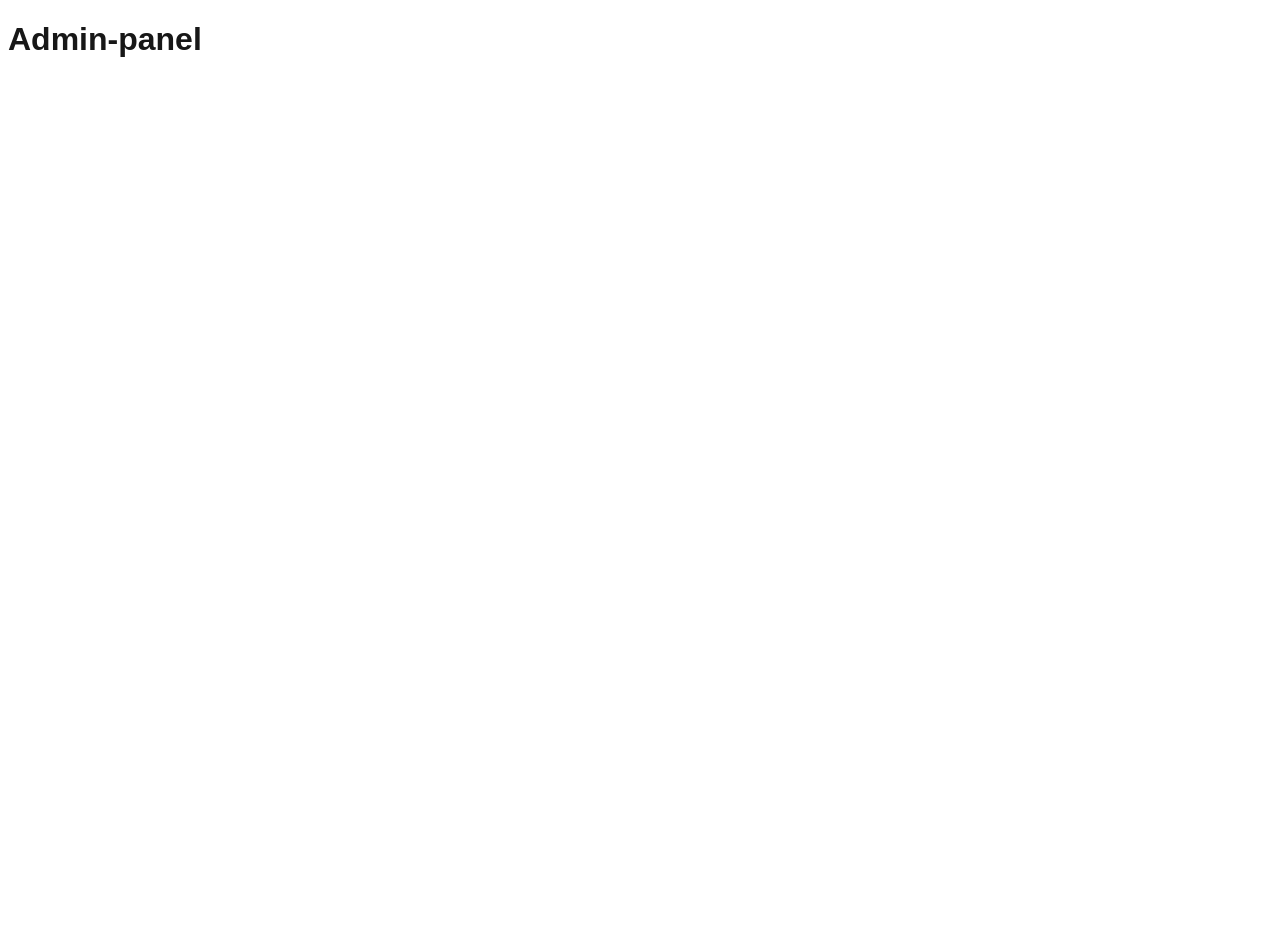
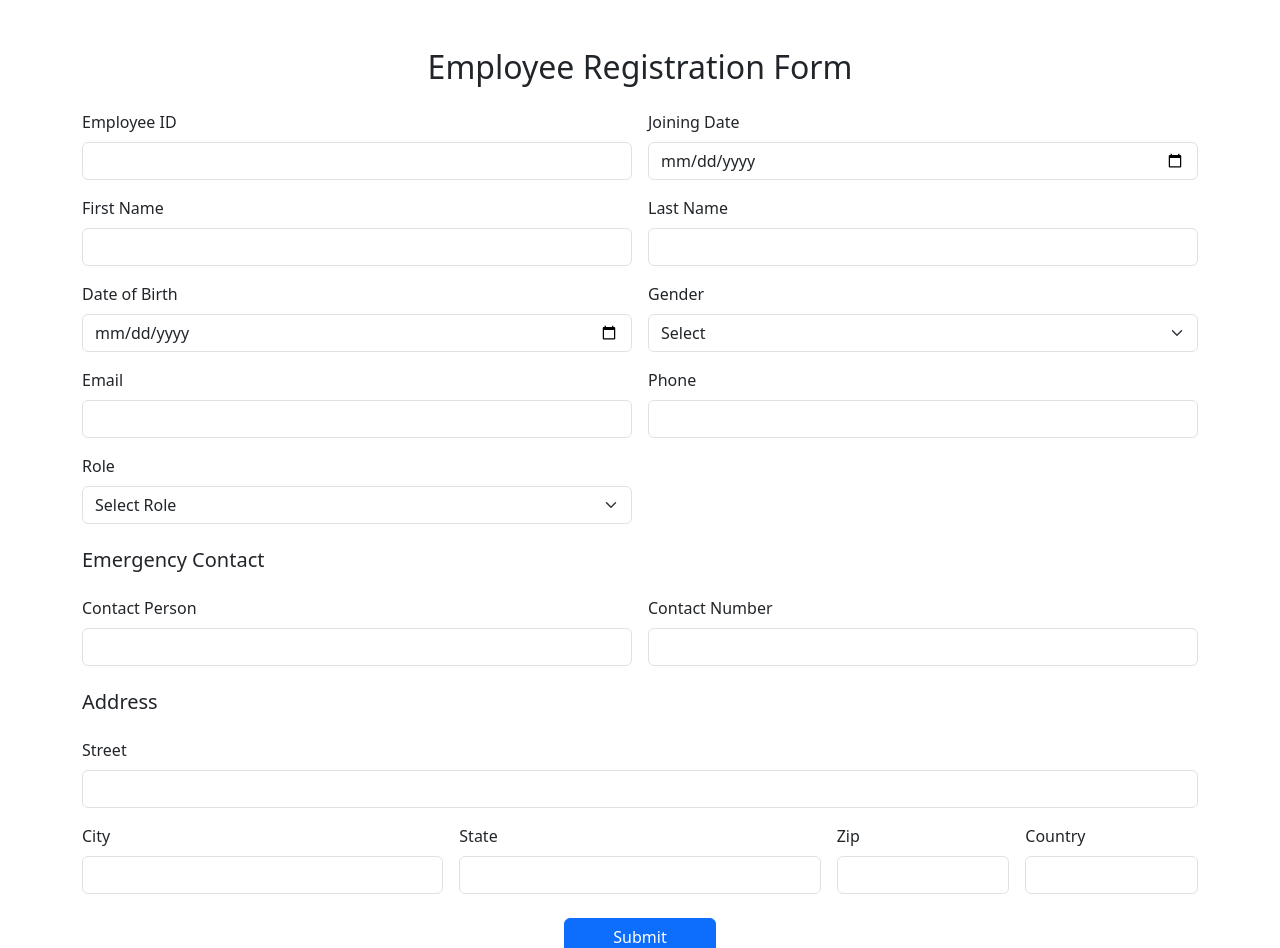
Before and after one commit to Cloudlabel-2025/admin-panel, a Next.js app: page / in a window 1280 px wide. Shown: the top 948 px of the page. Before the commit the page ends 800 px from the top, so only its background shows below. Built offline with nearby package versions, Linux system fonts and the light colour scheme.

Commit message:
Employee-Form

```diff
--- /dev/null
+++ b/src/app/BootstrapClient.js
@@ -0,0 +1,10 @@
+"use client";
+import { useEffect } from "react";
+
+export default function BootstrapClient({ children }) {
+  useEffect(() => {
+    require("bootstrap/dist/js/bootstrap.bundle.min.js");
+  }, []);
+
+  return children;
+}
--- a/src/app/layout.js
+++ b/src/app/layout.js
@@ -1,5 +1,9 @@
 import { Geist, Geist_Mono } from "next/font/google";
 import "./globals.css";
+import "bootstrap/dist/css/bootstrap.min.css";
+import "./globals.css"; // your custom styles
+import BootstrapClient from "./BootstrapClient";
+
 
 const geistSans = Geist({
   variable: "--font-geist-sans",
@@ -20,7 +24,11 @@ export default function RootLayout({ children }) {
   return (
     <html lang="en">
       <body suppressHydrationWarning={true} className={`${geistSans.variable} ${geistMono.variable} antialiased`}>
-        {children}
+        <BootstrapClient>
+          {children}
+        </BootstrapClient>
+
+
       </body>
     </html>
   );
--- a/src/app/page.js
+++ b/src/app/page.js
@@ -1,9 +1,253 @@
+"use client";
 
+import { useState } from "react";
 
-export default function Home() {
+export default function EmployeeForm() {
+  const [formData, setFormData] = useState({
+    employeeId: "",
+    firstName: "",
+    lastName: "",
+    dob: "",
+    gender: "",
+    email: "",
+    phone: "",
+    joiningDate: "",
+    role: "",
+    emergencyContact: {
+      contactPerson: "",
+      contactNumber: "",
+    },
+    address: {
+      street: "",
+      city: "",
+      state: "",
+      zip: "",
+      country: "",
+    },
+  });
+
+  const handleChange = (e) => {
+    const { name, value } = e.target;
+
+    // Handle nested objects (emergencyContact, address)
+    if (name.includes(".")) {
+      const [parent, child] = name.split(".");
+      setFormData((prev) => ({
+        ...prev,
+        [parent]: {
+          ...prev[parent],
+          [child]: value,
+        },
+      }));
+    } else {
+      setFormData((prev) => ({ ...prev, [name]: value }));
+    }
+  };
+
+  const handleSubmit = (e) => {
+    e.preventDefault();
+    console.log("Submitted Data:", formData);
+    // You can POST to your API route here
+  };
+
   return (
-    <div className="container">
-       <h1>Admin-panel</h1>
+    <div className="container mt-5">
+      <h2 className="mb-4 text-center">Employee Registration Form</h2>
+      <form className="row g-3" onSubmit={handleSubmit}>
+        {/* Basic Info */}
+        <div className="col-md-6">
+          <label className="form-label">Employee ID</label>
+          <input
+            type="text"
+            className="form-control"
+            name="employeeId"
+            value={formData.employeeId}
+            onChange={handleChange}
+            required
+          />
+        </div>
+        <div className="col-md-6">
+          <label className="form-label">Joining Date</label>
+          <input
+            type="date"
+            className="form-control"
+            name="joiningDate"
+            value={formData.joiningDate}
+            onChange={handleChange}
+          />
+        </div>
+
+        <div className="col-md-6">
+          <label className="form-label">First Name</label>
+          <input
+            type="text"
+            className="form-control"
+            name="firstName"
+            value={formData.firstName}
+            onChange={handleChange}
+            required
+          />
+        </div>
+        <div className="col-md-6">
+          <label className="form-label">Last Name</label>
+          <input
+            type="text"
+            className="form-control"
+            name="lastName"
+            value={formData.lastName}
+            onChange={handleChange}
+            required
+          />
+        </div>
+
+        <div className="col-md-6">
+          <label className="form-label">Date of Birth</label>
+          <input
+            type="date"
+            className="form-control"
+            name="dob"
+            value={formData.dob}
+            onChange={handleChange}
+          />
+        </div>
+        <div className="col-md-6">
+          <label className="form-label">Gender</label>
+          <select
+            className="form-select"
+            name="gender"
+            value={formData.gender}
+            onChange={handleChange}
+          >
+            <option value="">Select</option>
+            <option value="Male">Male</option>
+            <option value="Female">Female</option>
+            <option value="Other">Other</option>
+          </select>
+        </div>
+
+        {/* Contact Info */}
+        <div className="col-md-6">
+          <label className="form-label">Email</label>
+          <input
+            type="email"
+            className="form-control"
+            name="email"
+            value={formData.email}
+            onChange={handleChange}
+          />
+        </div>
+        <div className="col-md-6">
+          <label className="form-label">Phone</label>
+          <input
+            type="text"
+            className="form-control"
+            name="phone"
+            value={formData.phone}
+            onChange={handleChange}
+          />
+        </div>
+
+        {/* Role */}
+        <div className="col-md-6">
+          <label className="form-label">Role</label>
+          <select
+            className="form-select"
+            name="role"
+            value={formData.role}
+            onChange={handleChange}
+          >
+            <option value="">Select Role</option>
+            <option value="Super-admin">Super-admin</option>
+            <option value="admin">Admin</option>
+            <option value="Team-admin">Team-admin</option>
+            <option value="Employee">Employee</option>
+            <option value="Intern">Intern</option>
+          </select>
+        </div>
+
+        {/* Emergency Contact */}
+        <h5 className="mt-4">Emergency Contact</h5>
+        <div className="col-md-6">
+          <label className="form-label">Contact Person</label>
+          <input
+            type="text"
+            className="form-control"
+            name="emergencyContact.contactPerson"
+            value={formData.emergencyContact.contactPerson}
+            onChange={handleChange}
+          />
+        </div>
+        <div className="col-md-6">
+          <label className="form-label">Contact Number</label>
+          <input
+            type="text"
+            className="form-control"
+            name="emergencyContact.contactNumber"
+            value={formData.emergencyContact.contactNumber}
+            onChange={handleChange}
+          />
+        </div>
+
+        {/* Address */}
+        <h5 className="mt-4">Address</h5>
+        <div className="col-12">
+          <label className="form-label">Street</label>
+          <input
+            type="text"
+            className="form-control"
+            name="address.street"
+            value={formData.address.street}
+            onChange={handleChange}
+          />
+        </div>
+        <div className="col-md-4">
+          <label className="form-label">City</label>
+          <input
+            type="text"
+            className="form-control"
+            name="address.city"
+            value={formData.address.city}
+            onChange={handleChange}
+          />
+        </div>
+        <div className="col-md-4">
+          <label className="form-label">State</label>
+          <input
+            type="text"
+            className="form-control"
+            name="address.state"
+            value={formData.address.state}
+            onChange={handleChange}
+          />
+        </div>
+        <div className="col-md-2">
+          <label className="form-label">Zip</label>
+          <input
+            type="text"
+            className="form-control"
+            name="address.zip"
+            value={formData.address.zip}
+            onChange={handleChange}
+          />
+        </div>
+        <div className="col-md-2">
+          <label className="form-label">Country</label>
+          <input
+            type="text"
+            className="form-control"
+            name="address.country"
+            value={formData.address.country}
+            onChange={handleChange}
+          />
+        </div>
+
+        {/* Submit */}
+        <div className="col-12 text-center mt-4">
+          <button type="submit" className="btn btn-primary px-5">
+            Submit
+          </button>
+        </div>
+      </form>
     </div>
   );
 }
```
